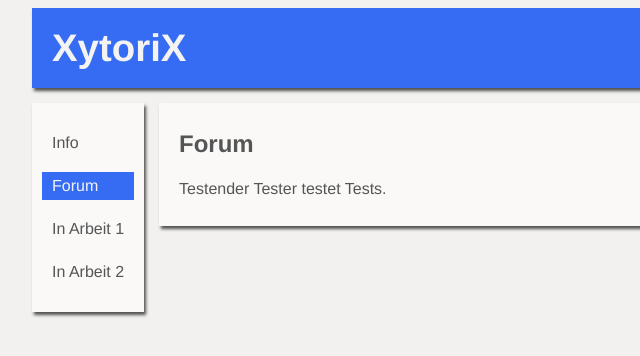
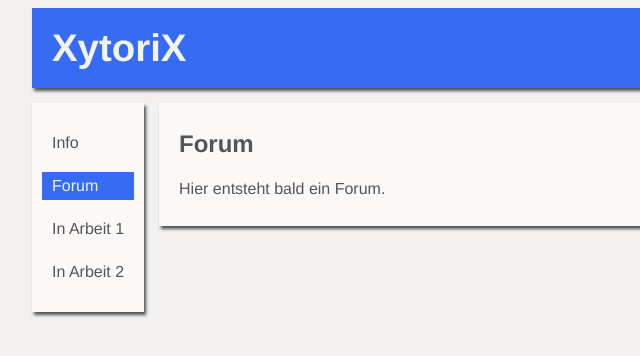
Before and after one commit to TIMOELio/XytoriX, a plain HTML site: page bla2.html in a window 1280 px wide. Shown: the full height of the page, 128-768 px from the left. Drawn offline with Linux system fonts and the light colour scheme.

Commit message:
Update bla2.html

```diff
--- a/bla2.html
+++ b/bla2.html
@@ -42,7 +42,7 @@
 
 		<h2>Forum</h2>
 
-		<p>Testender Tester testet Tests.</p>
+		<p>Hier entsteht bald ein Forum.</p>
 
 	</div>
 
```
